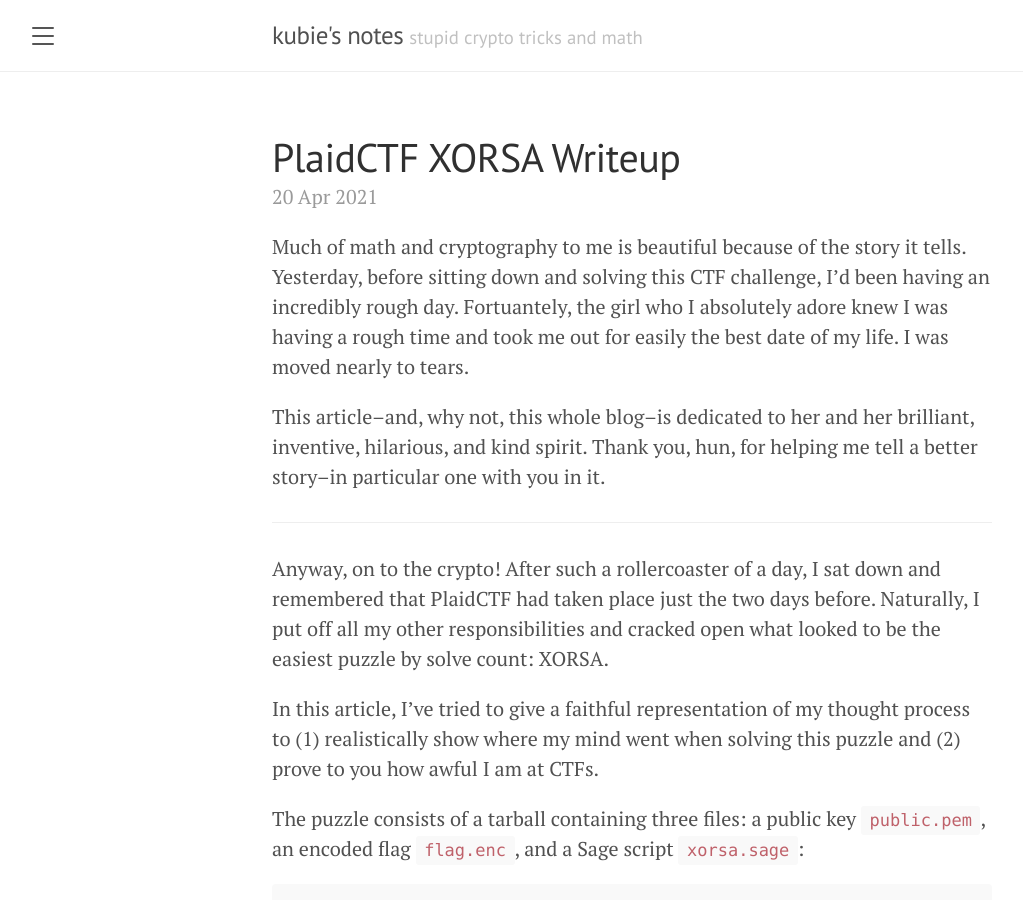
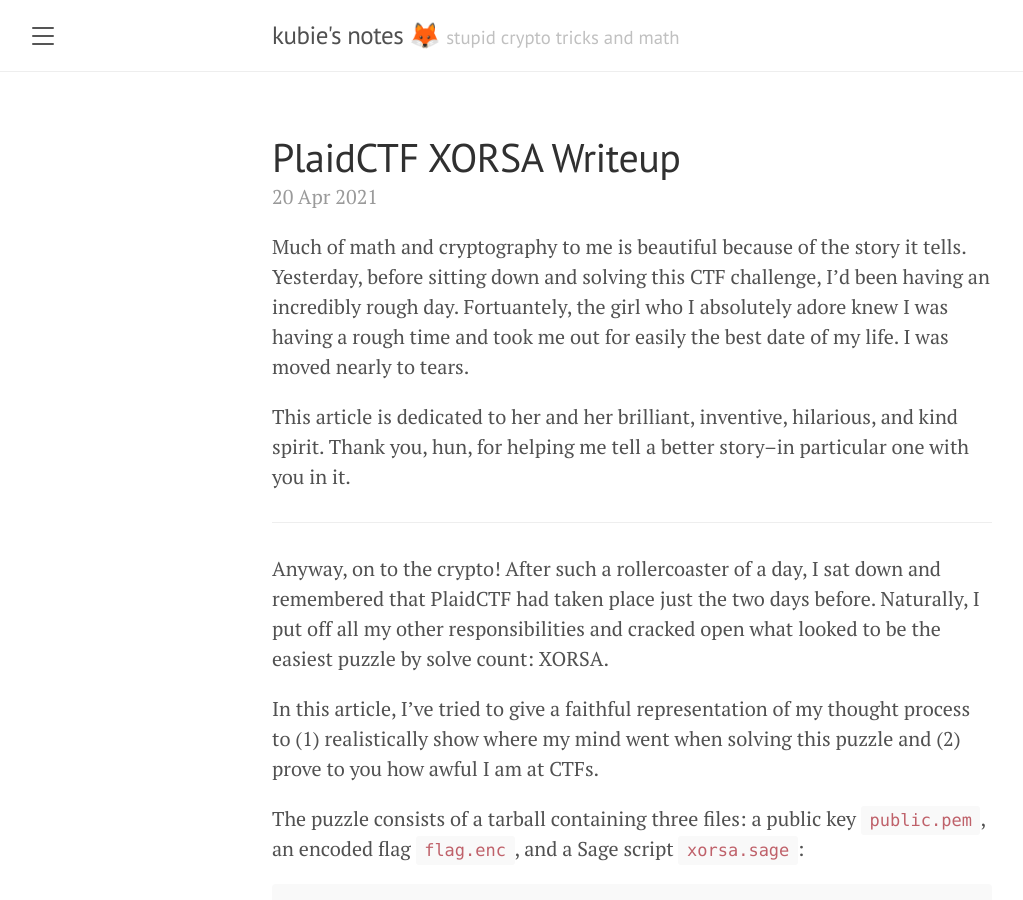
Before and after one commit to pqcfox/kubieblog, a Jekyll site: the page built from _posts/2021-04-20-plaidctf-xorsa-writeup.md, in a window 1280 px wide and 900 px high. Shown: the whole window, without its empty margins (8-1031 px from the left). Built offline with Jekyll 4.4.1, drawn with Linux system fonts in a browser that asks for light colours; formulas are drawn with MathJax 3.

Commit message:
Add fox emoji lol

```diff
--- a/_config.yml
+++ b/_config.yml
@@ -1,5 +1,5 @@
 # Setup
-title:               kubie's notes
+title:               kubie's notes 🦊
 tagline:             'stupid crypto tricks and math'
 description:         'crypto, math, and hardware explained poorly'
 url:                 https://kubie.xyz
--- a/_includes/head.html
+++ b/_includes/head.html
@@ -5,8 +5,8 @@
   <meta name="viewport" content="width=device-width, initial-scale=1.0, maximum-scale=1">
 
   <title>
-    {% if page.title == "Home" %}
-      {{ site.title }} &middot; {{ site.tagline }}
+    {% if page.title == "home" %}
+      kubie's notes &middot; {{ site.tagline }}
     {% else %}
       {{ page.title }} &middot; {{ site.title }}
     {% endif %}
--- a/_posts/2021-04-20-plaidctf-xorsa-writeup.md
+++ b/_posts/2021-04-20-plaidctf-xorsa-writeup.md
@@ -5,7 +5,7 @@ title: PlaidCTF XORSA Writeup
 
 Much of math and cryptography to me is beautiful because of the story it tells. Yesterday, before sitting down and solving this CTF challenge, I'd been having an incredibly rough day. Fortuantely, the girl who I absolutely adore knew I was having a rough time and took me out for easily the best date of my life. I was moved nearly to tears.
 
-This article--and, why not, this whole blog--is dedicated to her and her brilliant, inventive, hilarious, and kind spirit. Thank you, hun, for helping me tell a better story--in particular one with you in it.
+This article is dedicated to her and her brilliant, inventive, hilarious, and kind spirit. Thank you, hun, for helping me tell a better story--in particular one with you in it.
 
 ---
 
```
Also changed, not shown: public/favicon.ico.
